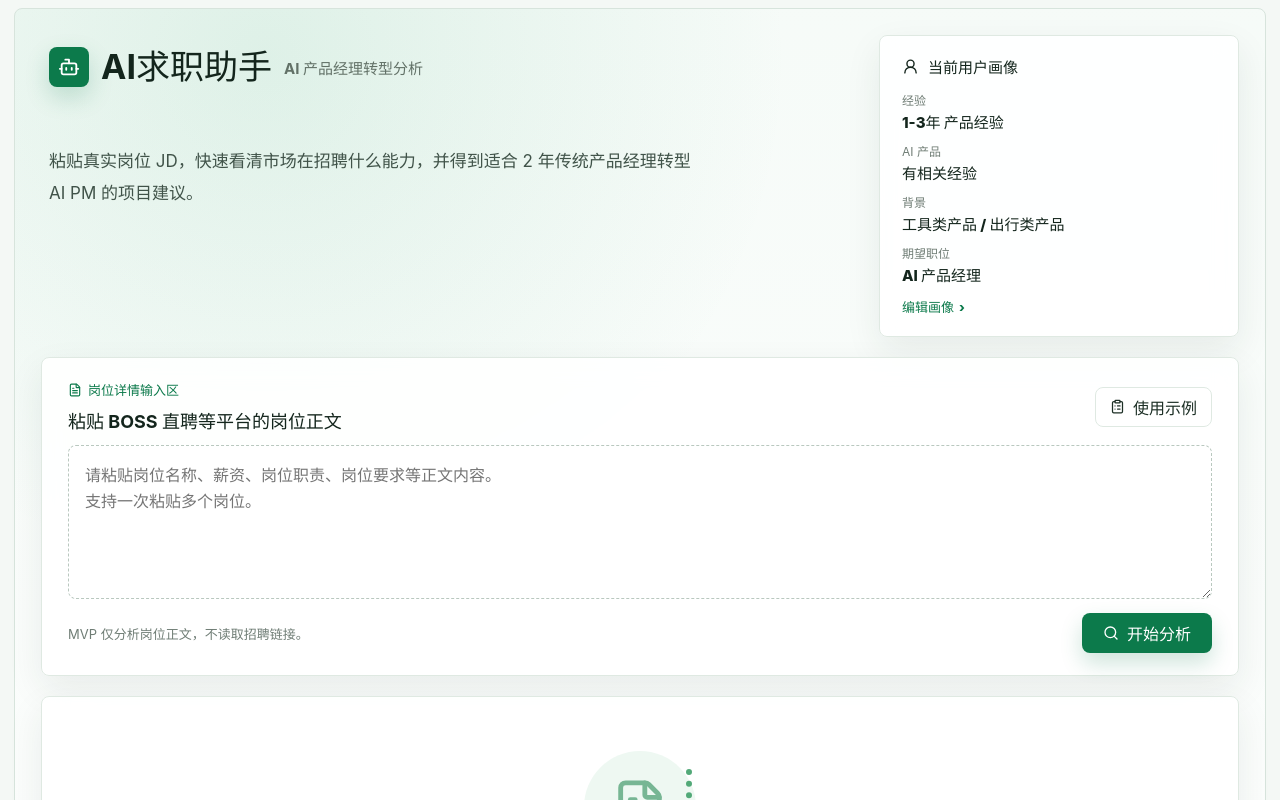
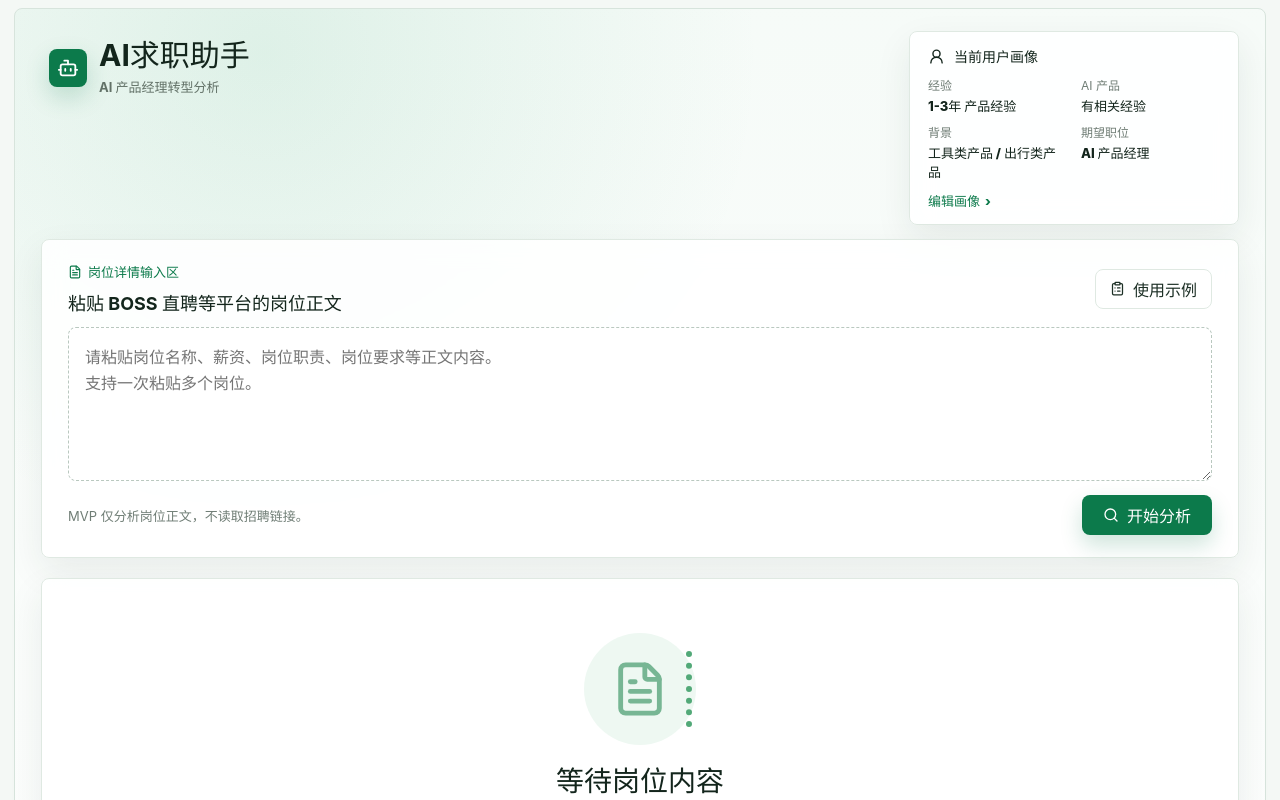
Before and after one commit to shimuyangly/AI-, a React (Vite) app: page / in a window 1280 px wide. Shown: the top 800 px of the page. Built offline with nearby package versions, Linux system fonts and the light colour scheme.

Commit message:
Compact hero header layout

```diff
--- a/src/App.tsx
+++ b/src/App.tsx
@@ -251,12 +251,11 @@ function HeaderSection({ onEditProfile, profile }: { onEditProfile: () => void;
           <span className="brand-mark">
             <Bot size={22} />
           </span>
-          <h1>AI求职助手</h1>
-          <span className="brand-subtitle">AI 产品经理转型分析</span>
+          <div className="brand-text">
+            <h1>AI求职助手</h1>
+            <span className="brand-subtitle">AI 产品经理转型分析</span>
+          </div>
         </div>
-        <p className="hero-copy">
-          粘贴真实岗位 JD，快速看清市场在招聘什么能力，并得到适合 2 年传统产品经理转型 AI PM 的项目建议。
-        </p>
       </div>
       <ProfileCard onEditProfile={onEditProfile} profile={profile} />
     </section>
--- a/src/styles.css
+++ b/src/styles.css
@@ -47,7 +47,7 @@ p {
   width: min(1400px, calc(100% - 28px));
   min-height: calc(100vh - 16px);
   margin: 8px auto;
-  padding: 26px;
+  padding: 22px 26px 26px;
   border: 1px solid #d7e4dc;
   border-radius: 8px;
   background:
@@ -57,14 +57,14 @@ p {
 
 .hero-panel {
   display: grid;
-  grid-template-columns: minmax(0, 1fr) 360px;
-  gap: 28px;
+  grid-template-columns: minmax(0, 1fr) 330px;
+  gap: 22px;
   align-items: start;
-  min-height: 176px;
+  min-height: 116px;
 }
 
 .brand-block {
-  padding: 12px 0 0 8px;
+  padding: 8px 0 0 8px;
 }
 
 .brand-row {
@@ -75,8 +75,8 @@ p {
 
 .brand-mark {
   display: grid;
-  width: 40px;
-  height: 40px;
+  width: 38px;
+  height: 38px;
   place-items: center;
   border-radius: 8px;
   color: #ffffff;
@@ -86,23 +86,20 @@ p {
 
 h1 {
   margin: 0;
-  font-size: 34px;
+  font-size: 30px;
   line-height: 1.1;
   letter-spacing: 0;
 }
 
+.brand-text {
+  display: grid;
+  gap: 5px;
+}
+
 .brand-subtitle {
   color: #627167;
-  font-size: 15px;
+  font-size: 13px;
   font-weight: 700;
-}
-
-.hero-copy {
-  max-width: 660px;
-  margin: 58px 0 0;
-  color: #405349;
-  font-size: 17px;
-  line-height: 1.9;
 }
 
 .profile-card,
@@ -118,8 +115,8 @@ h1 {
 }
 
 .profile-card {
-  min-height: 164px;
-  padding: 20px 22px;
+  min-height: 112px;
+  padding: 14px 18px;
 }
 
 .profile-card__title,
@@ -135,14 +132,15 @@ h1 {
 
 .profile-card__title {
   gap: 9px;
-  margin-bottom: 14px;
-  font-size: 15px;
+  margin-bottom: 10px;
+  font-size: 14px;
   font-weight: 800;
 }
 
 dl {
   display: grid;
-  gap: 10px;
+  grid-template-columns: repeat(2, minmax(0, 1fr));
+  gap: 8px 14px;
   margin: 0;
 }
 
@@ -153,7 +151,7 @@ dt {
 
 dd {
   margin: 3px 0 0;
-  font-size: 15px;
+  font-size: 13px;
   font-weight: 800;
 }
 
@@ -161,7 +159,7 @@ dd {
   display: inline-flex;
   align-items: center;
   gap: 5px;
-  margin-top: 12px;
+  margin-top: 10px;
   padding: 0;
   border: 0;
   color: var(--green);
@@ -171,7 +169,7 @@ dd {
 }
 
 .input-card {
-  margin-top: 20px;
+  margin-top: 14px;
   padding: 22px 26px;
 }
 
@@ -827,14 +825,10 @@ textarea:focus {
   font-size: 12px;
 }
 
-@media (max-width: 980px) {
+@media (max-width: 760px) {
   .hero-panel,
   .dashboard-grid {
     grid-template-columns: 1fr;
-  }
-
-  .hero-copy {
-    margin-top: 28px;
   }
 
   .metric-grid {
@@ -863,11 +857,7 @@ textarea:focus {
   }
 
   h1 {
-    font-size: 30px;
-  }
-
-  .hero-copy {
-    font-size: 15px;
+    font-size: 28px;
   }
 
   .profile-card,
```
